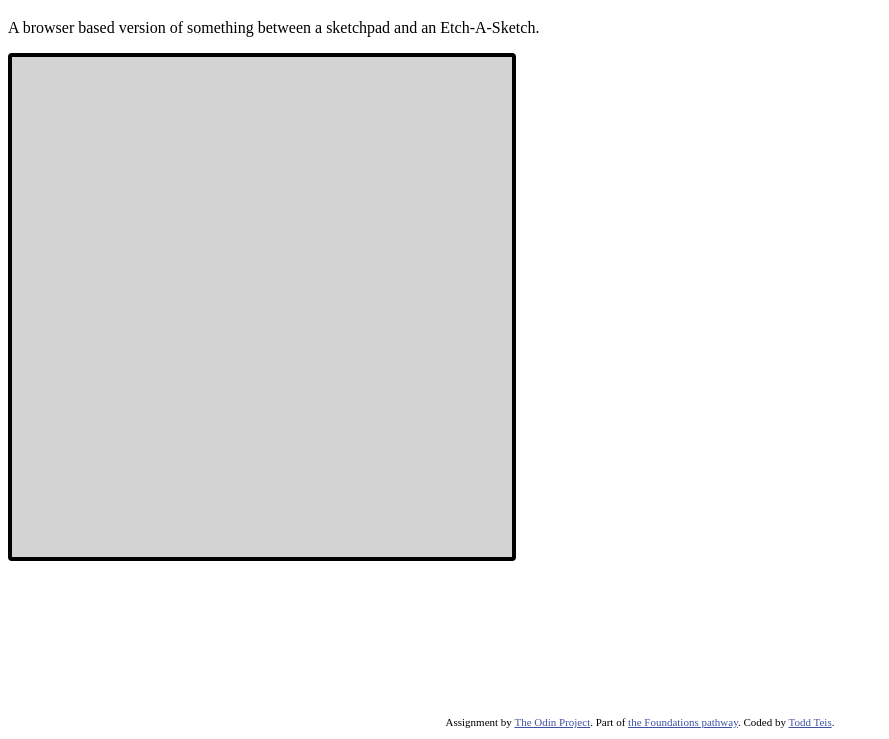
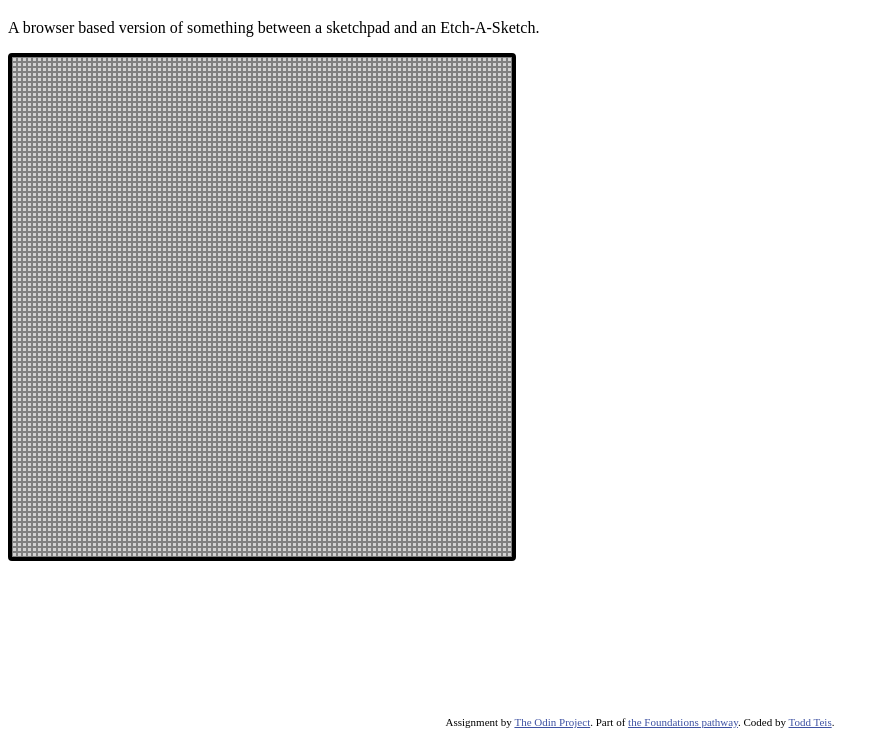
Before and after one commit to toddteis/Etch-A-Sketch, a plain HTML site: page index.html in a window 1280 px wide. Shown: the part 61-800 px from the top of the page, without its empty margins (0-889 px from the left). Drawn offline with Linux system fonts and the light colour scheme.

Commit message:
Added event listeners to setUpGrid() and change bk grd to black.

```diff
--- a/css/styles.css
+++ b/css/styles.css
@@ -15,7 +15,11 @@
 
 .grid {
     background-color: lightgray;
-    /* border: 1px solid gray; */
+    border: 1px solid gray;
+}
+
+.black {
+    background-color: black;
 }
 
 /* FOOTER */
--- a/scripts/main.js
+++ b/scripts/main.js
@@ -1,6 +1,6 @@
 const displayScreen = document.querySelector('.display-screen');
 
-setupGrid(16);
+setupGrid(100);
 
 function setupGrid(squares) {
    const gridSize = squares * squares;
@@ -8,8 +8,15 @@ function setupGrid(squares) {
    for (let index = 0; index < gridSize; index++) {
       const div = document.createElement('div');
       div.classList.add('grid');
-      displayScreen.style.gridTemplateColumns = `repeat(${squares}, ${divSize})`;
-      displayScreen.style.gridTemplateRows = `repeat(${squares}, ${divSize})`;
+      displayScreen.style.gridTemplateColumns = `repeat(${squares}, ${divSize}px)`;
+      displayScreen.style.gridTemplateRows = `repeat(${squares}, ${divSize}px)`;
       displayScreen.appendChild(div);
+
+      let className = `grid${index}`;
+      div.classList.add(`${className}`)
+      let divNumber = document.querySelector(`.${className}`);
+      divNumber.addEventListener('mouseover', () => {
+         div.classList.add('black');
+      })
    }
 }
```
